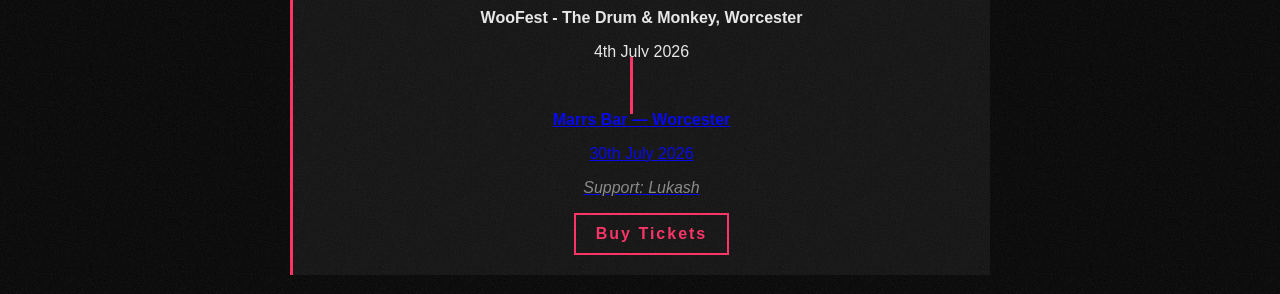
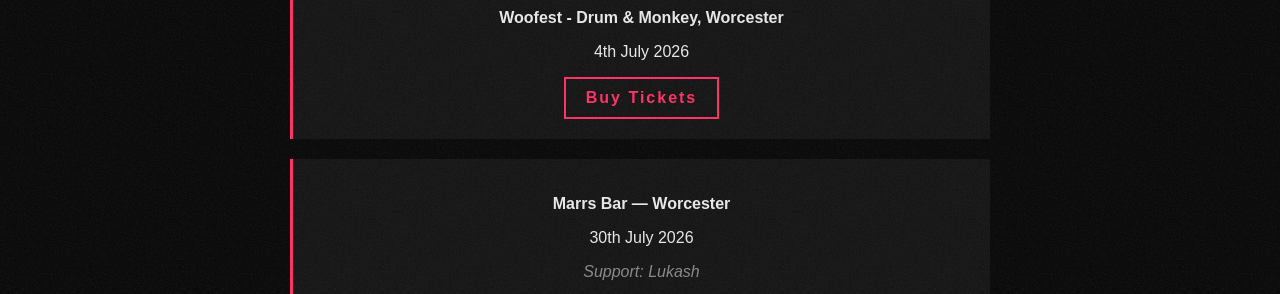
Before and after one commit to gabe786/gabe786.github.io, a plain HTML site: page gigs.html in a window 1280 px wide. Shown: the part 483-777 px from the top of the page. Drawn offline with Linux system fonts and the light colour scheme.

Commit message:
Update gigs.html

```diff
--- a/gigs.html
+++ b/gigs.html
@@ -58,12 +58,11 @@
     <a href="https://uncover.seetickets.com/event/battle-of-the-bands-at-the-victoria/the-victoria/3637277" target="_blank" class="btn">Buy Tickets</a>
   </div>
 
-  <div class="card">
-    <p><strong>WooFest - The Drum & Monkey, Worcester</strong></p>
-    <p>4th July 2026</p>
-    <p class="ticket-soon"></p>
-    <a href="https://www.tickettailor.com/events/strichardshospice1/2068798/r/website</a>
-  </div>
+   <div class="card">
+  <p><strong>Woofest - Drum & Monkey, Worcester</strong></p>
+  <p>4th July 2026</p>
+  <a href="https://www.tickettailor.com/events/strichardshospice1/2068798/r/website" target="_blank" class="btn">Buy Tickets</a>
+   </div>
 
   <div class="card">
     <p><strong>Marrs Bar — Worcester</strong></p>
```
